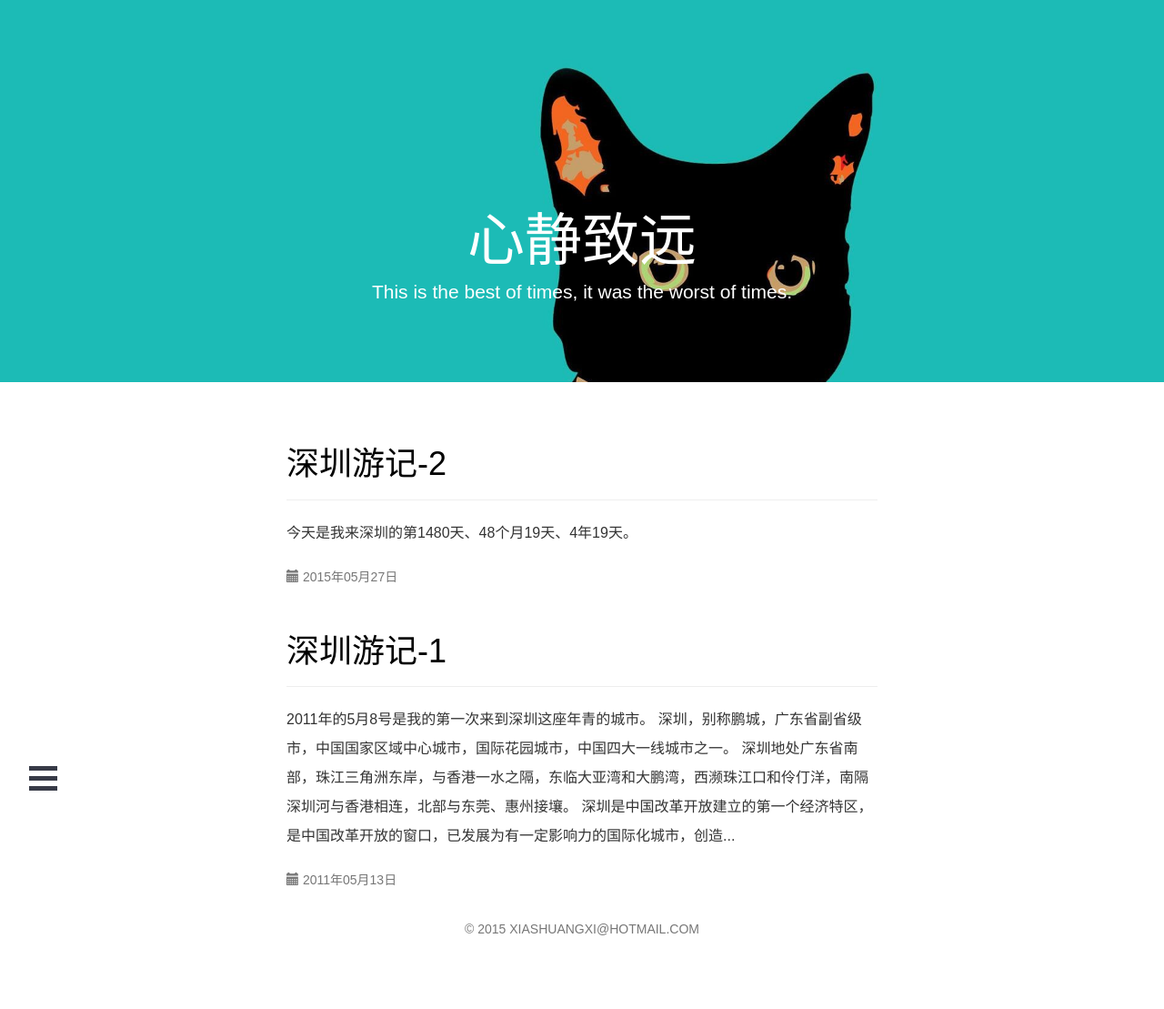
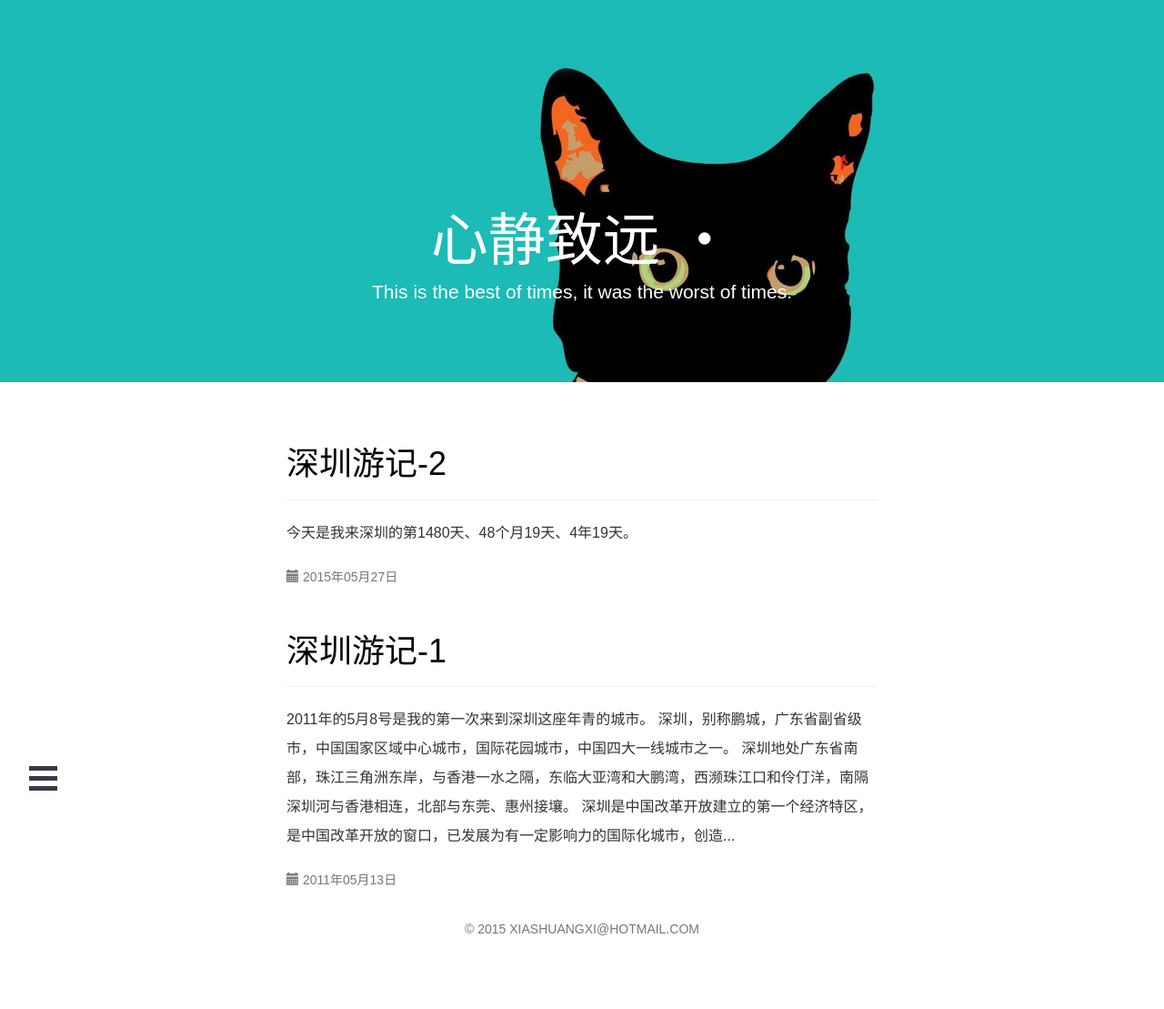
Before and after one commit to jinchangle/xiashuangxi.github.io, a Jekyll site: the page built from index.html, in a window 1280 px wide. Shown: the whole page at 91% size. Built offline with Jekyll 4.4.1, drawn with Linux system fonts in a browser that asks for light colours; nearby versions of some CDN libraries; the list of posts is cut into pages by our own code; comment, search, counter and statistics services are not loaded.

Commit message:
Update banner.html

```diff
--- a/_includes/banner.html
+++ b/_includes/banner.html
@@ -1,7 +1,7 @@
 {% include nav_menu.html %}
 <div class="{% if page.bannersize %}{% if page.bannersize = 'min' %}jumbotron-min{% endif %}{% if page.bannersize = 'full' %}jumbotron-full{% endif %}{% else %}jumbotron{% endif %} masthead banner_bg_image">
     <div class="container">
-        <h1>{{ site.data.center.title }}</h1>
+        <h1>{{ site.data.center.title }} ・ {{ page.bannersize }}</h1>
         <p>{{ site.data.center.title_sentence }}</p>
     </div>
 </div>
```
